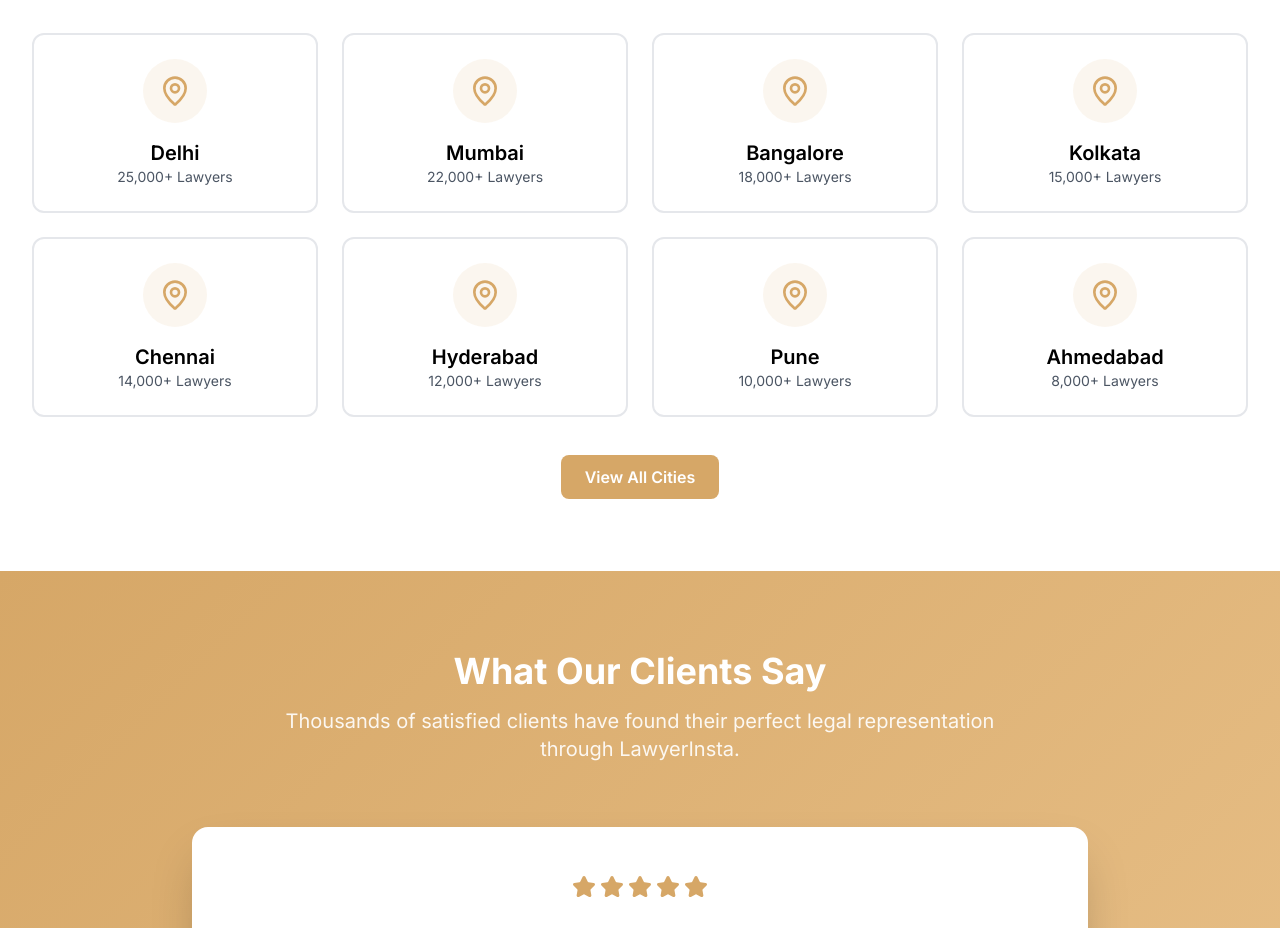
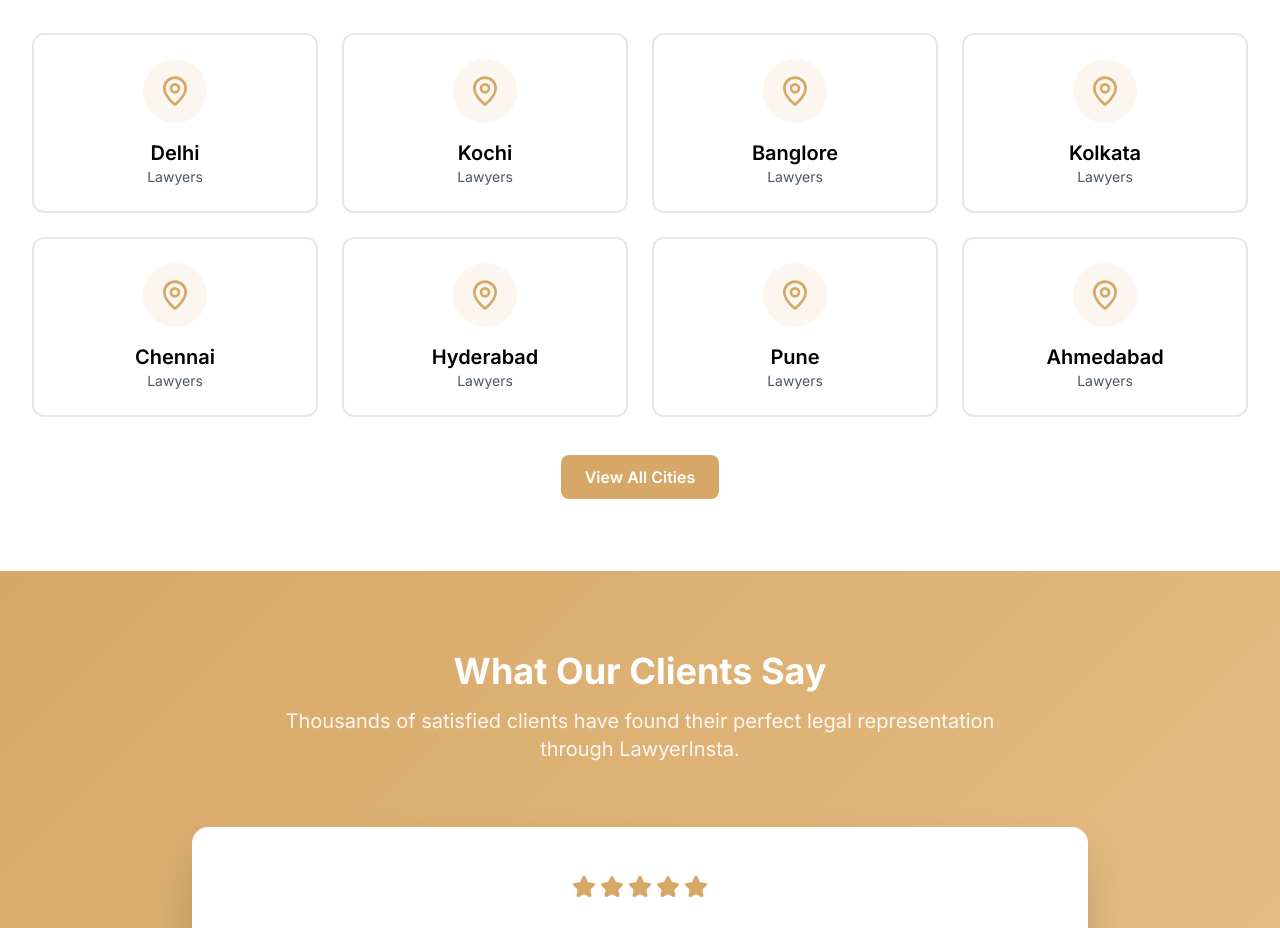
Before and after one commit to lexfintech/lawyerinsta-nextjs, a Next.js app: page / in a window 1280 px wide. Shown: the part 1600-2528 px from the top of the page. Built offline with nearby package versions, Linux system fonts and the light colour scheme.

Commit message:
Slideshow Pending.

```diff
--- a/app/find-lawyer/page.tsx
+++ b/app/find-lawyer/page.tsx
@@ -84,7 +84,7 @@ const specializations: OptionType[] = [
 // Cities
 const cities: OptionType[] = [
   'Delhi',
-  'Bengaluru',
+  'Bangalore',
   'Ahmedabad',
   'Chennai',
   'Pune',
--- a/app/profile/page.tsx
+++ b/app/profile/page.tsx
@@ -35,7 +35,7 @@ const availableLanguages = [
 
 const availableCities = [
   'Delhi',
-  'Bengaluru',
+  'Bangalore',
   'Ahmedabad',
   'Chennai',
   'Pune',
@@ -476,10 +476,8 @@ export default function LawyerProfile() {
         </div>
 
         <div className="grid grid-cols-1 lg:grid-cols-3 gap-8 mb-8 px-4">
-  {/* Top Row: About Me & Intro Video */}
-  {lawyerData.is_premium ? ( <div className="lg:col-span-3 flex flex-col lg:flex-row gap-6">
-    {/* About Me - 65% */}
-    <div className="bg-white rounded-2xl shadow-lg p-6 w-full lg:w-[60%] flex flex-col justify-between">
+        <div className='lg:col-span-3'>
+                <div className="bg-white rounded-2xl shadow-lg p-6 w-full lg:w-[100%] flex flex-col justify-between">
       <h2 className="card-title">About Me</h2>
       <div className="mt-1 h-full">
         {isEditing ? (
@@ -504,6 +502,15 @@ export default function LawyerProfile() {
             {lawyerData.bio || "No bio available..."}
           </p>
         )}
+      </div>
+    </div>
+        </div>
+  {/* Top Row: About Me & Intro Video */}
+  {lawyerData.is_premium ? ( <div className="lg:col-span-3 flex flex-col lg:flex-row gap-6">
+    {/* About Me - 65% */}
+    <div className="bg-white rounded-2xl shadow-lg p-6 w-full lg:w-[60%] flex flex-col justify-between">
+      <div className="mt-1 h-full">
+
       </div>
     </div>
 
--- a/app/signup/page.tsx
+++ b/app/signup/page.tsx
@@ -9,7 +9,7 @@ import Select from 'react-select';
 
 const cities = [
   'Delhi',
-  'Bengaluru',
+  'Bangalore',
   'Ahmedabad',
   'Chennai',
   'Pune',
--- a/components/CitiesSection.tsx
+++ b/components/CitiesSection.tsx
@@ -2,14 +2,14 @@ import Link from 'next/link';
 import { MapPin } from 'lucide-react';
 
 const cities = [
-  { name: 'Delhi', lawyers: '25,000+' },
-  { name: 'Mumbai', lawyers: '22,000+' },
-  { name: 'Bangalore', lawyers: '18,000+' },
-  { name: 'Kolkata', lawyers: '15,000+' },
-  { name: 'Chennai', lawyers: '14,000+' },
-  { name: 'Hyderabad', lawyers: '12,000+' },
-  { name: 'Pune', lawyers: '10,000+' },
-  { name: 'Ahmedabad', lawyers: '8,000+' },
+  { name: 'Delhi', lawyers: '' },
+  { name: 'Kochi', lawyers: '' },
+  { name: 'Banglore', lawyers: '' },
+  { name: 'Kolkata', lawyers: '' },
+  { name: 'Chennai', lawyers: '' },
+  { name: 'Hyderabad', lawyers: '' },
+  { name: 'Pune', lawyers: '' },
+  { name: 'Ahmedabad', lawyers: '' },
 ];
 
 export default function CitiesSection() {
--- a/components/Header.tsx
+++ b/components/Header.tsx
@@ -32,7 +32,7 @@ export default function Header() {
       <div className="max-w-8xl mx-auto px-4 sm:px-6 lg:px-8">
         <div className="flex justify-between items-center py-4">
           {/* Logo */}
-          <Link href="" className="flex items-center space-x-1 w-[25%] md:w-[15%] lg:w-[12%]">
+          <Link href="/" className="flex items-center space-x-1 w-[25%] md:w-[15%] lg:w-[12%]">
             <Image src={Logo} alt="LawyerInsta Logo" className="w-[100%] md:w-[70%]" />
           </Link>
 
```
